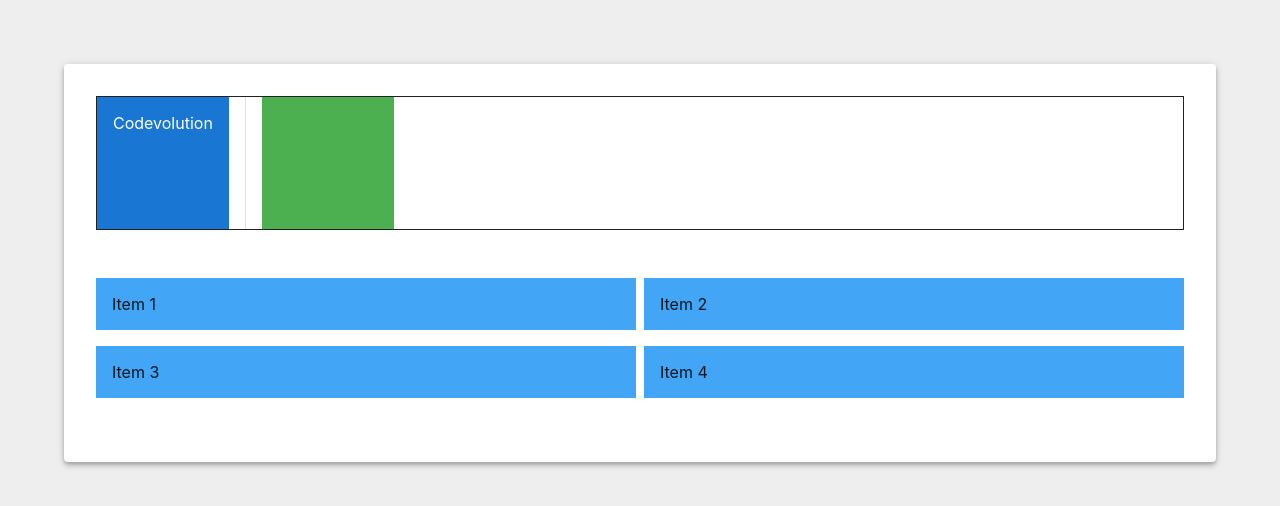
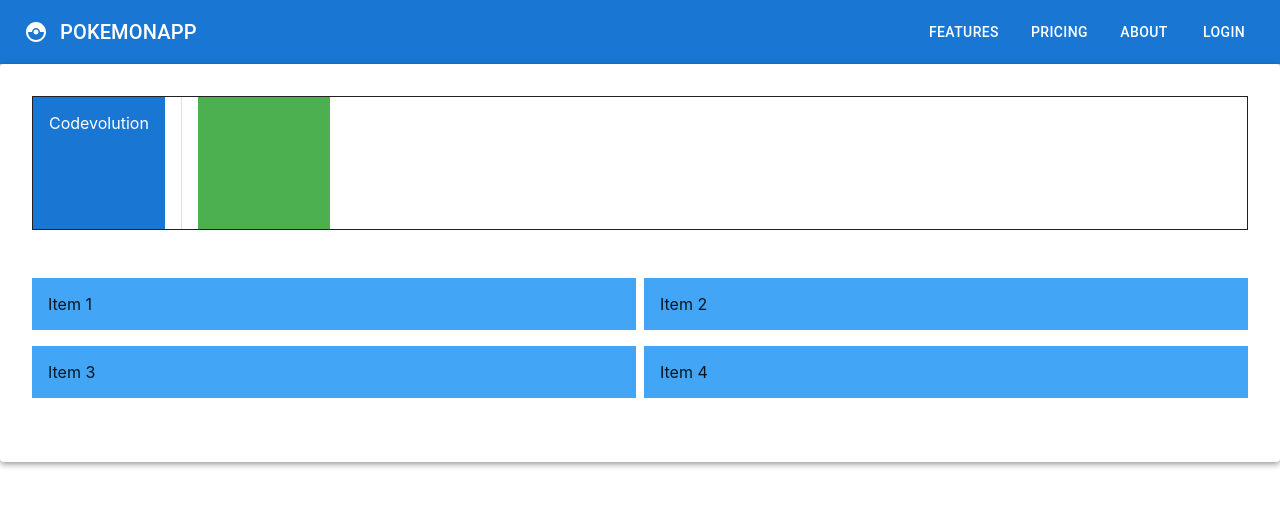
Before and after one commit to kamlesh-simbanic/react-mui-demo, a React (Create React App) app: page / in a window 1280 px wide. Shown: the top 506 px of the page. Built offline with nearby package versions, Linux system fonts and the light colour scheme.

Commit message:
muinavbar added

```diff
--- a/src/App.css
+++ b/src/App.css
@@ -1,10 +1,10 @@
 body {
-  background-color: #eee;
+  /* background-color: #eee; */
 }
 
 .App {
   /* text-align: center; */
-  padding: 4rem;
+  /* padding: 4rem; */
 }
 
 .App-logo {
--- a/src/App.tsx
+++ b/src/App.tsx
@@ -8,6 +8,7 @@ import { MuiResponsiveness } from "./components/MuiResponsiveness";
 import { MuiCard } from "./components/MuiCard";
 // import { MuiCheckbox } from "./components/MuiCheckbox";
 import { MuiLayout } from "./components/MuiLayout";
+import { MuiNavbar } from "./components/MuiNavbar";
 // import { MuiRadioButton } from "./components/MuiRadioButton";
 // import { MuiSelect } from "./components/MuiSelect";
 // import { MuiButton } from "./components/MuiButton";
@@ -24,6 +25,8 @@ function App() {
       {/* <MuiSelect /> */}
       {/* <MuiRadioButton /> */}
       {/* <MuiCheckbox /> */}
+
+      <MuiNavbar />
       <MuiLayout />
       {/* <MuiPicker /> */}
       {/* <MuiTabs /> */}
--- /dev/null
+++ b/src/components/MuiNavbar.tsx
@@ -0,0 +1,27 @@
+import React from "react";
+import AppBar from "@mui/material/AppBar";
+import Toolbar from "@mui/material/Toolbar";
+import Typography from "@mui/material/Typography";
+import CatchingPokemonIcon from "@mui/icons-material/CatchingPokemon";
+import { Button, IconButton, Stack } from "@mui/material";
+
+export const MuiNavbar = () => {
+  return (
+    <AppBar position="static">
+      <Toolbar>
+        <IconButton size="large" edge="start" color="inherit" aria-label="logo">
+          <CatchingPokemonIcon />
+        </IconButton>
+        <Typography variant="h6" component="div" sx={{ flexGrow: 1 }}>
+          POKEMONAPP
+        </Typography>
+        <Stack direction={"row"} spacing={2}>
+          <Button color="inherit">Features</Button>
+          <Button color="inherit">Pricing</Button>
+          <Button color="inherit">About</Button>
+          <Button color="inherit">Login</Button>
+        </Stack>
+      </Toolbar>
+    </AppBar>
+  );
+};
```
